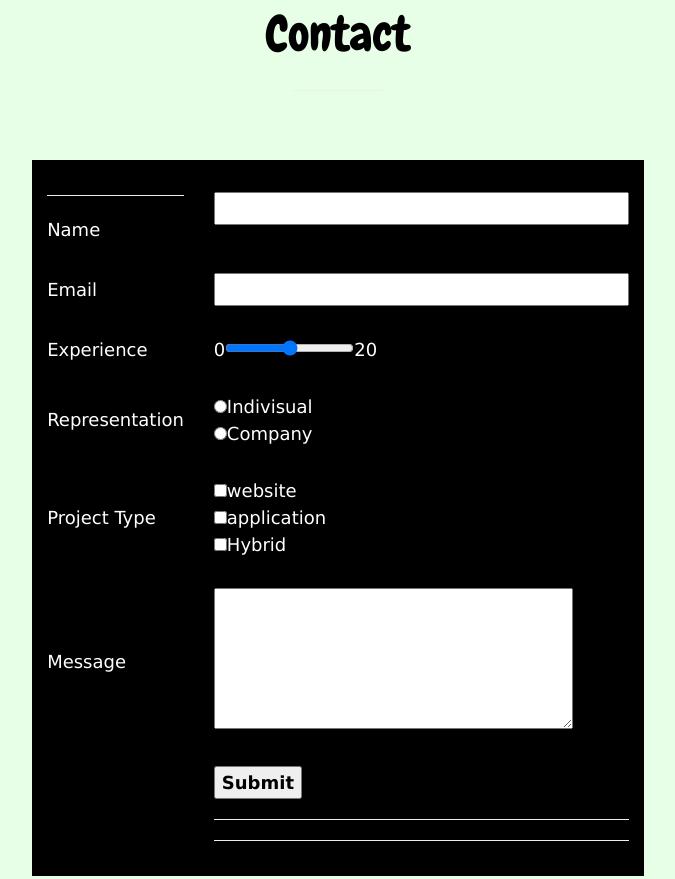
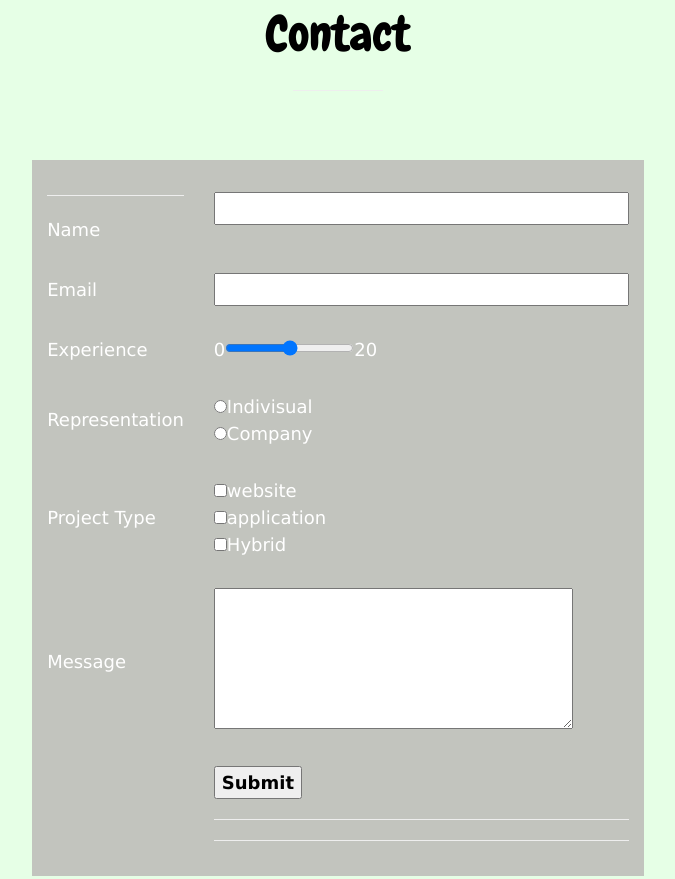
Before and after one commit to dishankmantri1210/PortfolioProject, a plain HTML site: page index.html in a window 1280 px wide. Shown: the part 1287-2166 px from the top of the page, without its empty margins (302-977 px from the left). Drawn offline with nearby package versions, Linux system fonts and the light colour scheme; a web font is replaced by a local one.

Commit message:
Update index.html

```diff
--- a/index.html
+++ b/index.html
@@ -139,7 +139,7 @@
 
 			<tr>
 			<td align="center" valign="top">
-				<table border="0" width="50%" cellpadding="15" cellspacing="0" align="center" bgcolor="black">
+				<table border="0" width="50%" cellpadding="15" cellspacing="0" align="center" bgcolor="#c2c4be">
 				<tr>
 					<td width="30%">
 						<hr color="black">
```
